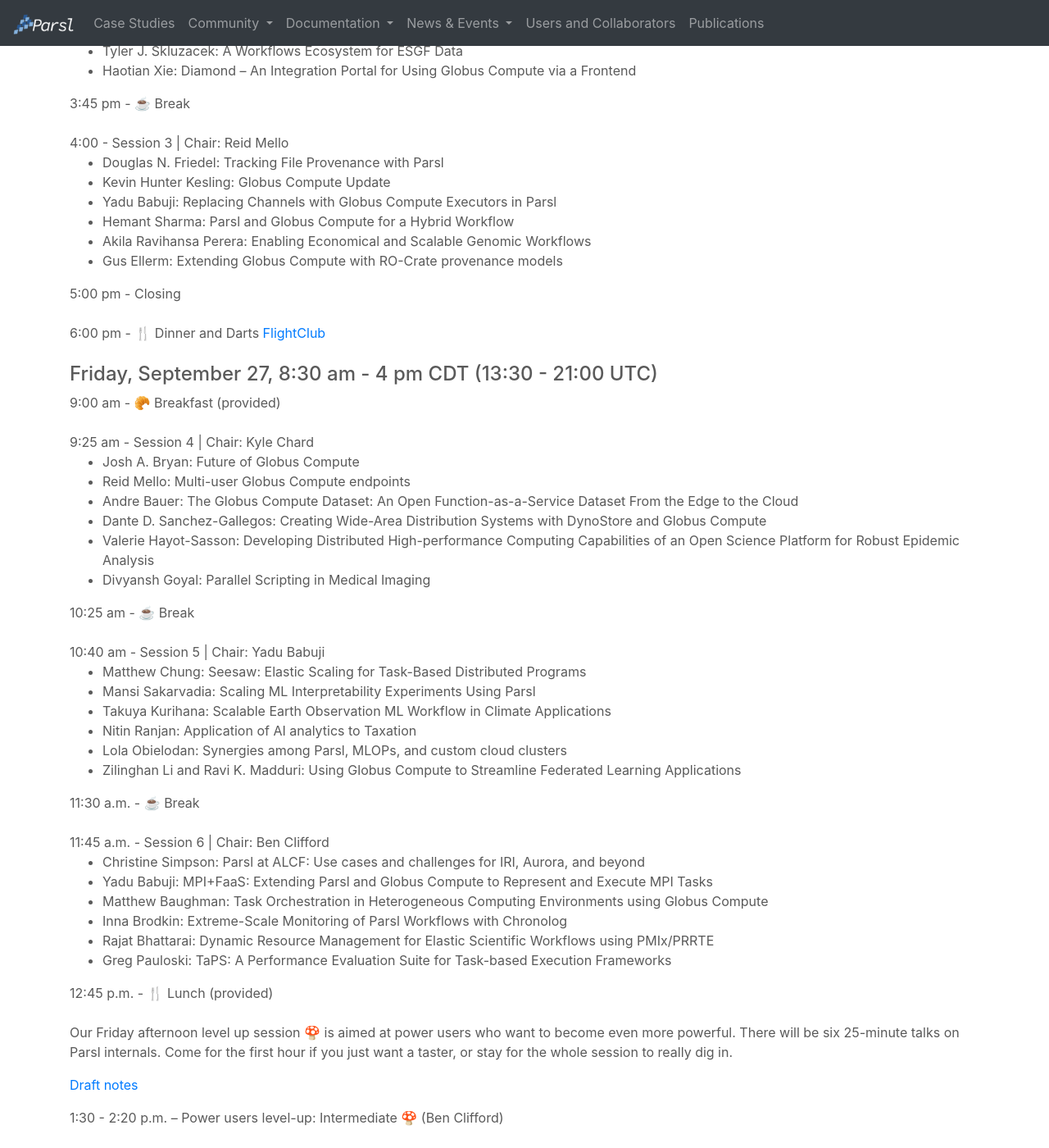
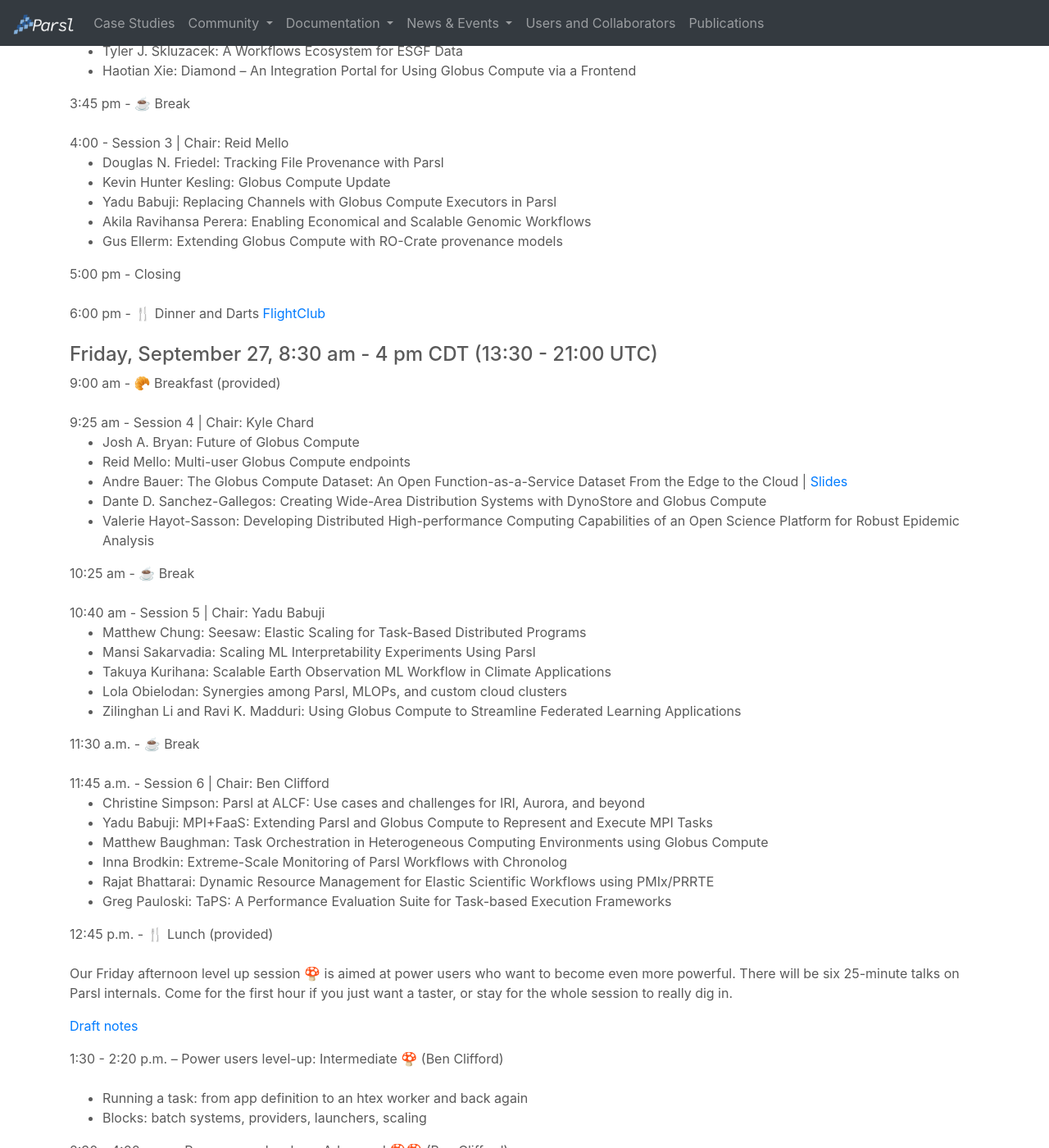
Before and after one commit to Parsl/parsl.github.io, a Jekyll site: the page built from parslfest/parslfest2024.html, in a window 1280 px wide and 1400 px high, scrolled down 1751 px. Shown: the whole window at 82% size. Built offline with Jekyll 4.4.1, drawn with Linux system fonts in a browser that asks for light colours.

Commit message:
Add link to Andre's slides

```diff
--- a/parslfest/parslfest2024.html
+++ b/parslfest/parslfest2024.html
@@ -129,7 +129,6 @@
 	<li>Douglas N. Friedel: Tracking File Provenance with Parsl</li>
 	<li>Kevin Hunter Kesling: Globus Compute Update</li>
 	<li>Yadu Babuji: Replacing Channels with Globus Compute Executors in Parsl</li>
-	<li>Hemant Sharma: Parsl and Globus Compute for a Hybrid Workflow</li>
 	<li>Akila Ravihansa Perera: Enabling Economical and Scalable Genomic Workflows</li>
 	<li>Gus Ellerm: Extending Globus Compute with RO-Crate provenance models</li>
       </ul>
@@ -146,10 +145,9 @@
       <ul>
 	<li>Josh A. Bryan: Future of Globus Compute</li>
 	<li>Reid Mello: Multi-user Globus Compute endpoints</li>
-	<li>Andre Bauer: The Globus Compute Dataset: An Open Function-as-a-Service Dataset From the Edge to the Cloud</li>
+	<li>Andre Bauer: The Globus Compute Dataset: An Open Function-as-a-Service Dataset From the Edge to the Cloud | <a href="/2024/bauer-andre_pf24-presentation.pdf" target="_blank">Slides</a></li>
 	<li>Dante D. Sanchez-Gallegos: Creating Wide-Area Distribution Systems with DynoStore and Globus Compute</li>
 	<li>Valerie Hayot-Sasson: Developing Distributed High-performance Computing Capabilities of an Open Science Platform for Robust Epidemic Analysis</li>
-	<li>Divyansh Goyal: Parallel Scripting in Medical Imaging</li>
       </ul>
 
       10:25 am - ☕️ Break  <br /><br />
@@ -159,7 +157,6 @@
 	<li>Matthew Chung: Seesaw: Elastic Scaling for Task-Based Distributed Programs</li>
 	<li>Mansi Sakarvadia: Scaling ML Interpretability Experiments Using Parsl</li>
 	<li>Takuya Kurihana: Scalable Earth Observation ML Workflow in Climate Applications </li>
-	<li>Nitin Ranjan: Application of AI analytics to Taxation</li>
 	<li>Lola Obielodan: Synergies among Parsl, MLOPs, and custom cloud clusters</li>
 	<li>Zilinghan Li and Ravi K. Madduri: Using Globus Compute to Streamline Federated Learning Applications</li>
       </ul>
```
